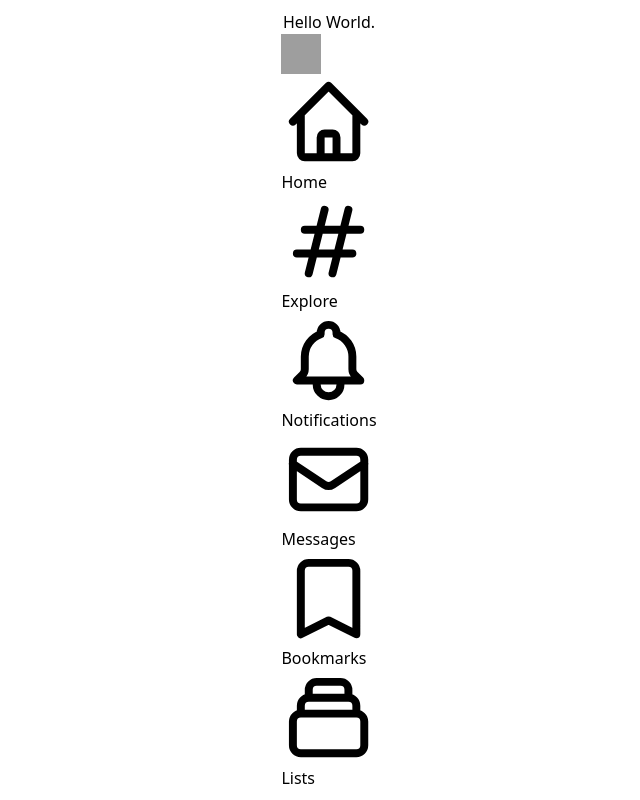
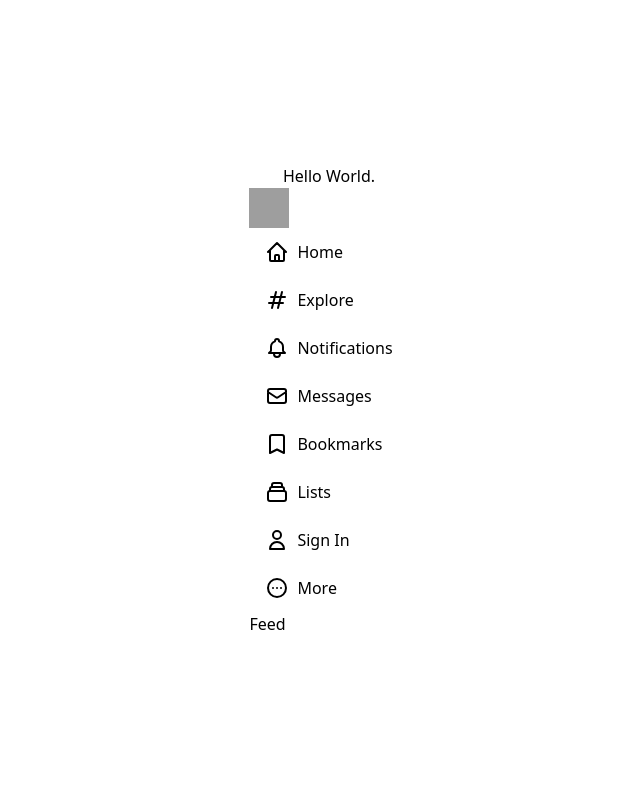
Before and after one commit to matthewricklefs/twitter-sanity, a Next.js app: page / in a window 1280 px wide. Shown: the whole page, without its empty margins (311-951 px from the left). Built offline with nearby package versions, Linux system fonts and the light colour scheme; grey boxes are pictures that could not be loaded.

Commit message:
extends tailwind theme, introduces SidebarRow styles, adds additional Icons, styles Sidebar component, creates Feed component

```diff
--- /dev/null
+++ b/components/Feed.tsx
@@ -0,0 +1,7 @@
+import React from 'react'
+
+function Feed() {
+  return <div>Feed</div>
+}
+
+export default Feed
--- a/components/Sidebar.tsx
+++ b/components/Sidebar.tsx
@@ -13,7 +13,7 @@ import SidebarRow from './SidebarRow'
 
 function Sidebar() {
   return (
-    <div>
+    <div className="flex flex-col">
       <img className="h-10 w-10" src="https://links.papareact.com/drq" alt="" />
 
       <SidebarRow Icon={HomeIcon} title="Home" />
@@ -22,6 +22,8 @@ function Sidebar() {
       <SidebarRow Icon={MailIcon} title="Messages" />
       <SidebarRow Icon={BookmarkIcon} title="Bookmarks" />
       <SidebarRow Icon={CollectionIcon} title="Lists" />
+      <SidebarRow Icon={UserIcon} title="Sign In" />
+      <SidebarRow Icon={DotsCircleHorizontalIcon} title="More" />
     </div>
   )
 }
--- a/components/SidebarRow.tsx
+++ b/components/SidebarRow.tsx
@@ -7,10 +7,10 @@ interface Props {
 
 function SidebarRow({ Icon, title }: Props) {
   return (
-    <div>
-      <Icon />
+    <div className="group flex max-w-fit cursor-pointer items-center space-x-2 rounded-full px-4 py-3 transition-all duration-200 hover:bg-gray-100">
+      <Icon className="h-6 w-6" />
 
-      <p>{title}</p>
+      <p className="group-hover:text-twitter">{title}</p>
     </div>
   )
 }
--- a/pages/index.tsx
+++ b/pages/index.tsx
@@ -1,5 +1,6 @@
 import type { NextPage } from 'next'
 import Head from 'next/head'
+import Feed from '../components/Feed'
 import Sidebar from '../components/Sidebar'
 
 const Home: NextPage = () => {
@@ -14,7 +15,7 @@ const Home: NextPage = () => {
       <main>
         <Sidebar />
 
-        {/* Feed */}
+        <Feed />
 
         {/* Widgets */}
       </main>
--- a/tailwind.config.js
+++ b/tailwind.config.js
@@ -4,7 +4,11 @@ module.exports = {
     './components/**/*.{js,ts,jsx,tsx}',
   ],
   theme: {
-    extend: {},
+    extend: {
+      colors: {
+        twitter: '#00ADED',
+      },
+    },
   },
   plugins: [],
 }
```
